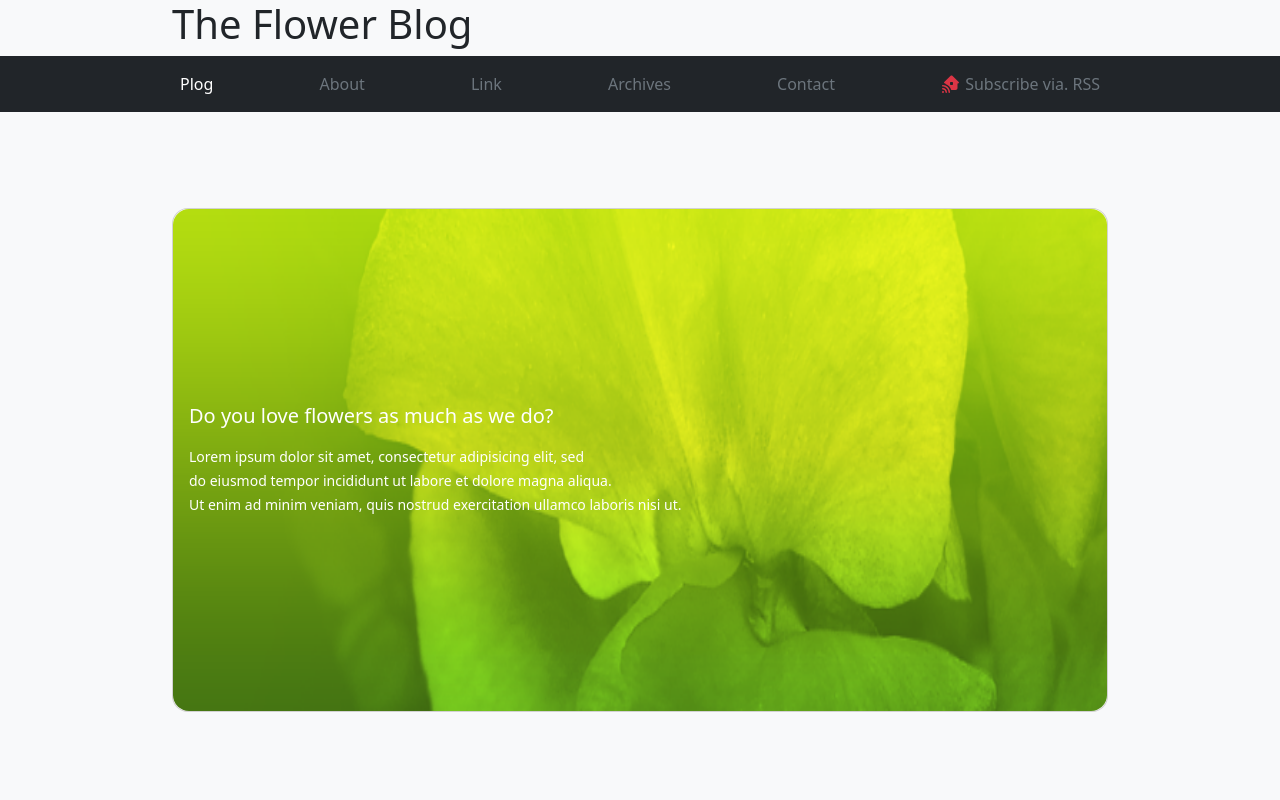
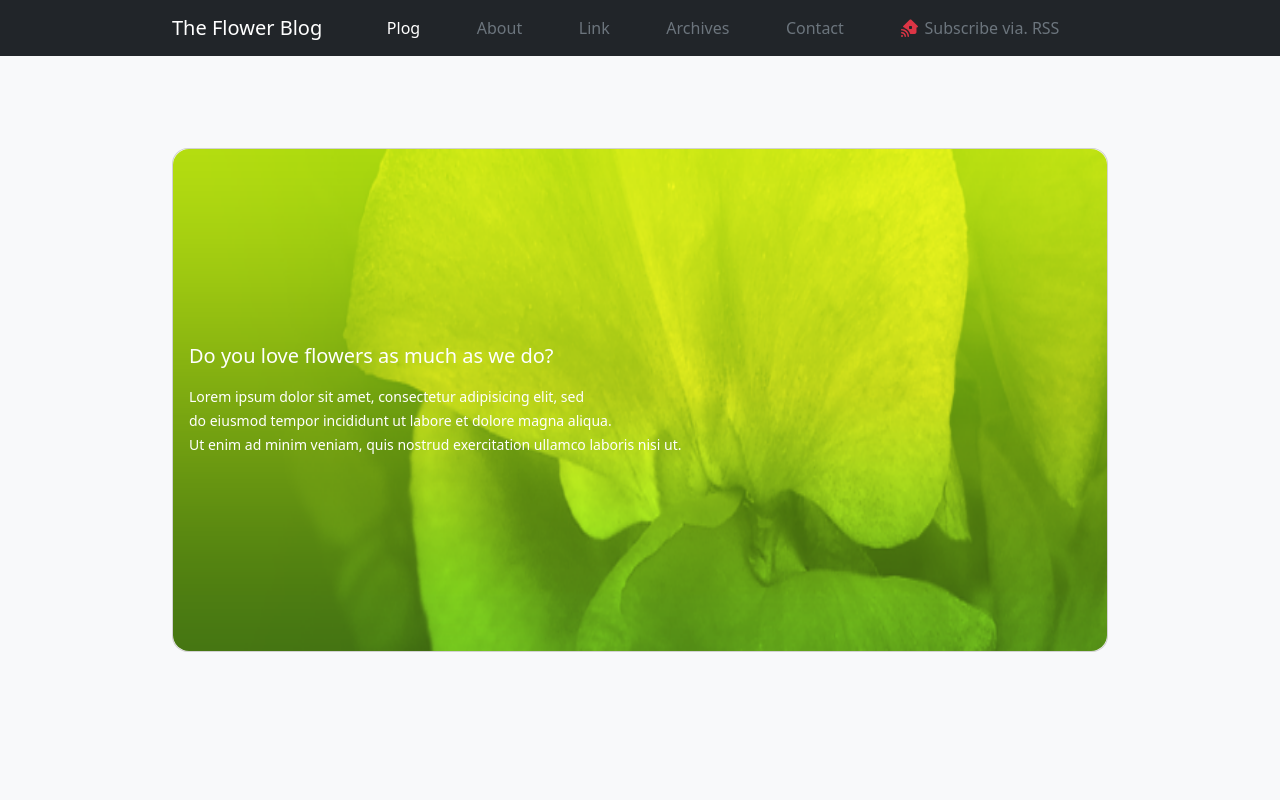
Before and after one commit to abdelrhmanabdelhaleem/Flower_Blog, a plain HTML site: page index.html in a window 1280 px wide. Shown: the top 800 px of the page. Drawn offline with nearby package versions, Linux system fonts and the light colour scheme.

Commit message:
change home

```diff
--- a/index.html
+++ b/index.html
@@ -19,12 +19,11 @@
     </style>
   </head>
   <body class="bg-light">
-    <header class="vh-100 b">
-      <div class="container w-75">
-        <h1>The Flower Blog</h1>
-      </div>
-      <nav class="navbar navbar-expand-lg bg-dark sticky-top">
+    <header class="vh-100 d-flex justify-content-center align-items-center">
+      <nav
+        class="navbar navbar-expand-lg bg-dark position-fixed w-100 top-0 z-3">
         <div class="container w-75">
+          <a class="navbar-brand text-white" href="#">The Flower Blog</a>
           <button
             class="navbar-toggler bg-white"
             type="button"
@@ -37,7 +36,7 @@
           </button>
           <div class="collapse navbar-collapse" id="navbarSupportedContent">
             <ul
-              class="navbar-nav flex-lg-row justify-content-between w-100 mb-2 mb-lg-0">
+              class="navbar-nav flex-lg-row justify-content-evenly w-100 mb-2 mb-lg-0">
               <li class="nav-item">
                 <a
                   class="nav-link active text-white"
@@ -69,7 +68,7 @@
         </div>
       </nav>
       <div class="container w-75 py-5 h-75">
-        <div class="card h-100 m-auto mt-5 rounded-4">
+        <div class="card h-100 m-auto rounded-4">
           <img
             src="./Images/intro_flower.png"
             class="img-fluid object-fit-fill h-100 rounded-4"
```
